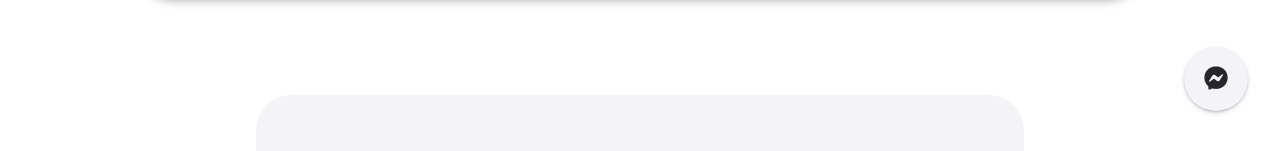
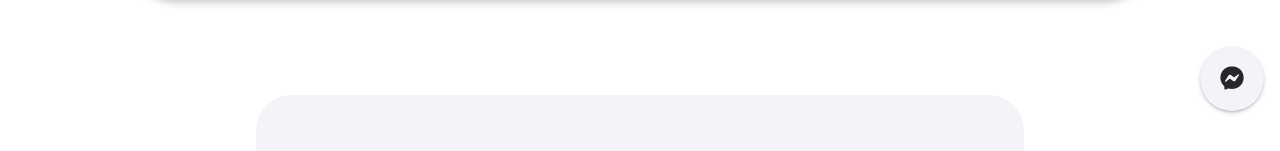
Before and after one commit to hulomjosuan21/soulmate-kicks-website-final, a website built with Vite: page index.html in a window 1280 px wide. Shown: the part 649-800 px from the top of the page. Built offline with nearby package versions, Linux system fonts and the light colour scheme; a web font is replaced by a local one.

Commit message:
almost done 4.0

```diff
--- a/index.html
+++ b/index.html
@@ -17,7 +17,7 @@
 </head>
 <body class="theme-light">
 
-  <div class="messenger-direct">
+  <div class="messenger-direct animate__animated animate__jello animate__infinite animate__slower">
     <a href="https://www.messenger.com/t/311553545365235" target="_blank">
       <i class="fa-brands fa-facebook-messenger"></i>
     </a>
--- a/utils.css
+++ b/utils.css
@@ -261,7 +261,7 @@
   position: fixed;
   z-index: 2;
   bottom: 2.5rem;
-  right: 2rem;
+  right: 1rem;
   width: 4rem;
   height: 4rem;
   border-radius: 50%;
```
